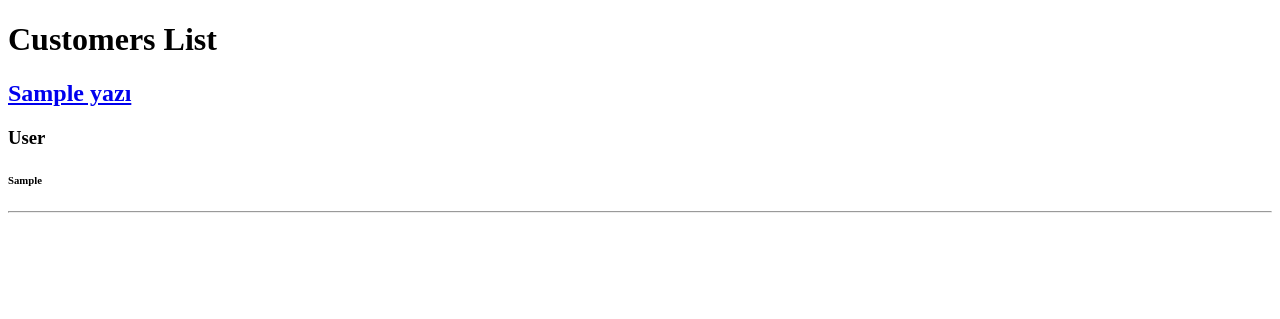
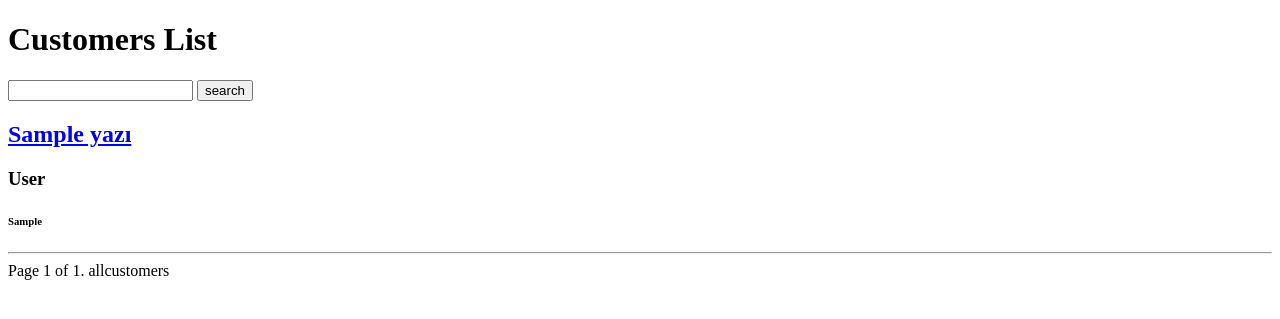
Before and after one commit to Yagmurtabak/Customer-Registration-Form-Project, a Python web app: template templates/list.html in a window 1280 px wide. Shown: the top 319 px of the page. Run offline with Jinja, Linux system fonts and the light colour scheme; the template is opened without the code that fills it: most values are stand-ins (such as "Sample title", 1, 10 or a date in 2020).

Commit message:
third commit

```diff
--- a/post/models.py
+++ b/post/models.py
@@ -5,7 +5,7 @@ from django.db import models
 class yazı(models.Model):
     Name = models.CharField(max_length=20)
     Surname  = models.CharField(max_length=20)
-    TC = models.IntegerField(null=True)
+    TC = models.IntegerField(null=True, unique=True)
     City = models.CharField(max_length=15,null=True)
     District = models.CharField(max_length=15,null=True)
     Telephone = models.IntegerField(null=True)
--- a/templates/list.html
+++ b/templates/list.html
@@ -8,6 +8,12 @@
 </head>
 <body>
 <h1>Customers List</h1>
+
+    <form action="">
+
+        <input type="text" name="word" > <input type="submit" value="search">
+    </form>
+
 {% for yazı in allcustomers %}
     <h2><a href = "detail/{{ yazı.id }}">{{ yazı.Name }}</a></h2>
     <h3>{{ yazı.Surname }}</h3>
@@ -17,3 +23,21 @@
 
 </body>
 </html>
+
+<div class="pagination">
+    <span class="step-links">
+        {% if allcustomers.has_previous %}
+            <a href="?page=1">&laquo; first</a>
+            <a href="?page={{ allcustomers.previous_page_number }}">previous</a>
+        {% endif %}
+
+        <span class="current">
+            Page {{ allcustomers.number }} of {{ allcustomers.paginator.num_pages }}.
+        </span>
+
+        {% if allcustomers.has_next %}
+            <a href="?page={{ allcustomers.next_page_number }}">next</a>
+            <a href="?page={{ allcustomers.paginator.num_pages }}">last &raquo;</a>
+        {% endif %}allcustomers
+    </span>
+</div>
```
Also changed, not shown: post/forms.py (added, +8 -0 lines), post/views.py (+28 -10 lines), templates/create.html (+4 -9 lines), db.sqlite3.
